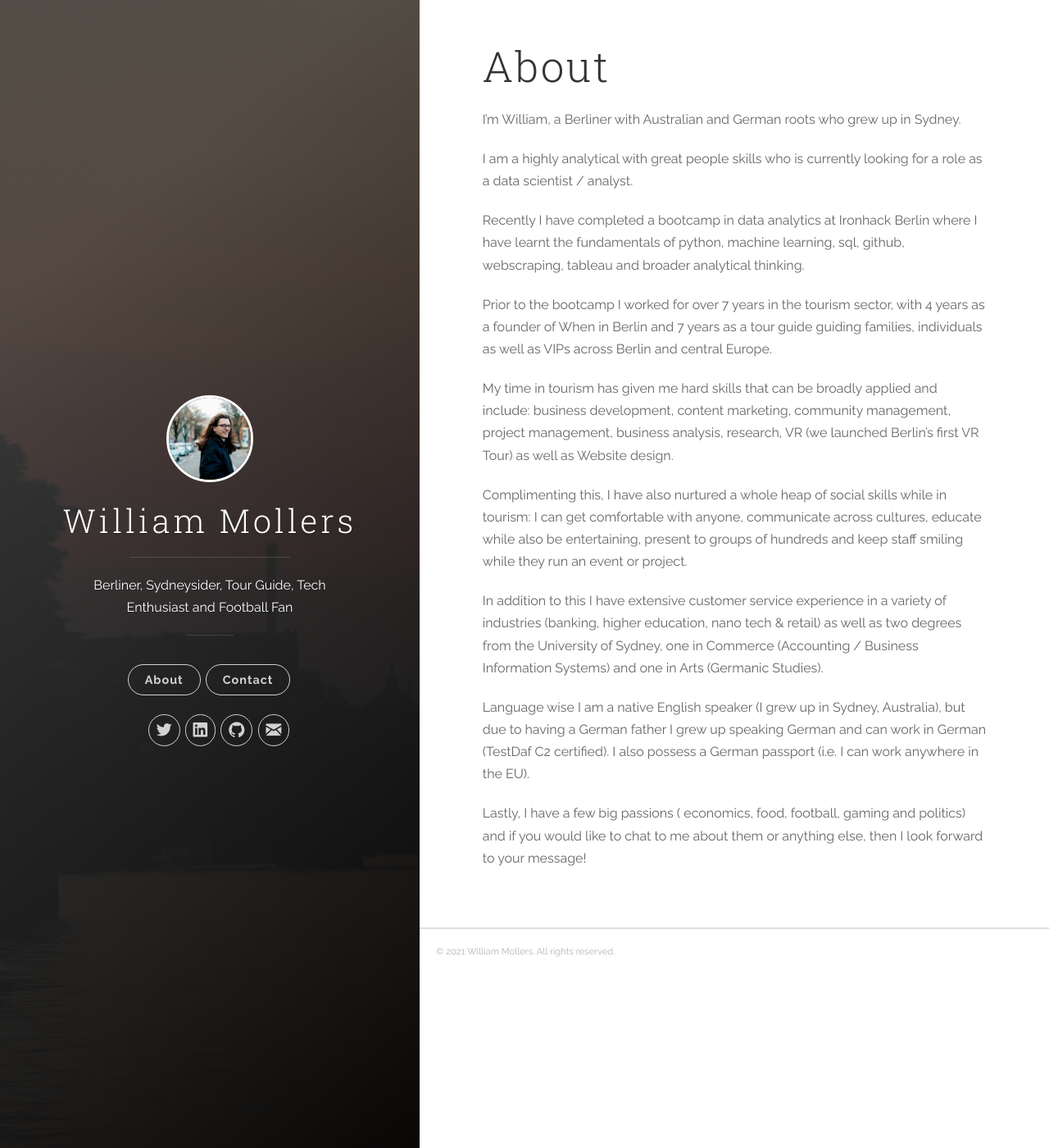
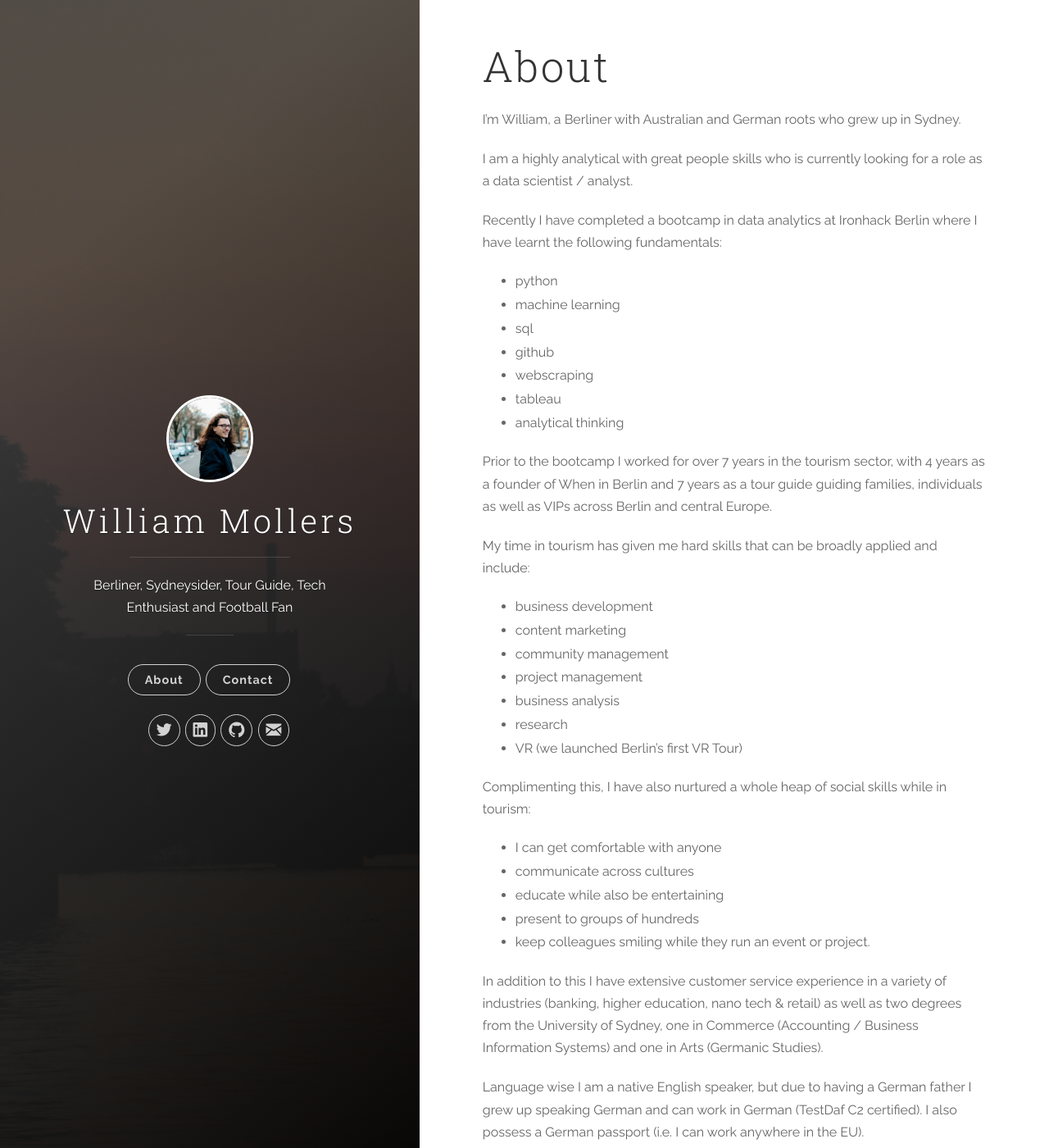
Before and after one commit to williammollers/williammollers.github.io, a Jekyll site: the page built from about.md, in a window 1280 px wide and 1400 px high. Shown: the whole window at 82% size. Built offline with Jekyll 4.4.1, drawn with Linux system fonts in a browser that asks for light colours.

Commit message:
Update about.md

```diff
--- a/about.md
+++ b/about.md
@@ -7,19 +7,38 @@ I’m William, a Berliner with Australian and German roots who grew up in Sydney
 
 I am a highly analytical with great people skills who is currently looking for a role as a data scientist / analyst.
 
-Recently I have completed a bootcamp in data analytics at Ironhack Berlin where I have learnt the fundamentals of python, machine learning, sql, github, webscraping, tableau and broader analytical thinking.
+Recently I have completed a bootcamp in data analytics at Ironhack Berlin where I have learnt the following fundamentals:
+
+* python
+* machine learning
+* sql
+* github
+* webscraping
+* tableau
+* analytical thinking
 
 Prior to the bootcamp I worked for over 7 years in the tourism sector, with 4 years as a founder of When in Berlin and 7 years as a tour guide guiding families, individuals as well as VIPs across Berlin and central Europe.
 
 My time in tourism has given me hard skills that can be broadly applied and include:
-business development, content marketing, community management, project management, business analysis, research, VR (we launched Berlin's first VR Tour) as well as Website design.
+
+* business development
+* content marketing
+* community management
+* project management
+* business analysis
+* research
+* VR (we launched Berlin's first VR Tour)
 
 Complimenting this, I have also nurtured a whole heap of social skills while in tourism:
-I can get comfortable with anyone, communicate across cultures, educate while also be entertaining, present to groups of hundreds and keep staff smiling while they run an event or project.
+
+* I can get comfortable with anyone
+* communicate across cultures
+* educate while also be entertaining
+* present to groups of hundreds
+* keep colleagues smiling while they run an event or project.
 
 In addition to this I have extensive customer service experience in a variety of industries (banking, higher education, nano tech & retail) as well as two degrees from the University of Sydney, one in Commerce (Accounting / Business Information Systems) and one in Arts (Germanic Studies).
 
-Language wise I am a native English speaker (I grew up in Sydney, Australia), but due to having a German father I grew up speaking German and can work in German (TestDaf C2 certified).
-I also possess a German passport (i.e. I can work anywhere in the EU).
+Language wise I am a native English speaker, but due to having a German father I grew up speaking German and can work in German (TestDaf C2 certified). I also possess a German passport (i.e. I can work anywhere in the EU).
 
 Lastly, I have a few big passions ( economics, food, football, gaming and politics) and if you would like to chat to me about them or anything else, then I look forward to your message!
```
